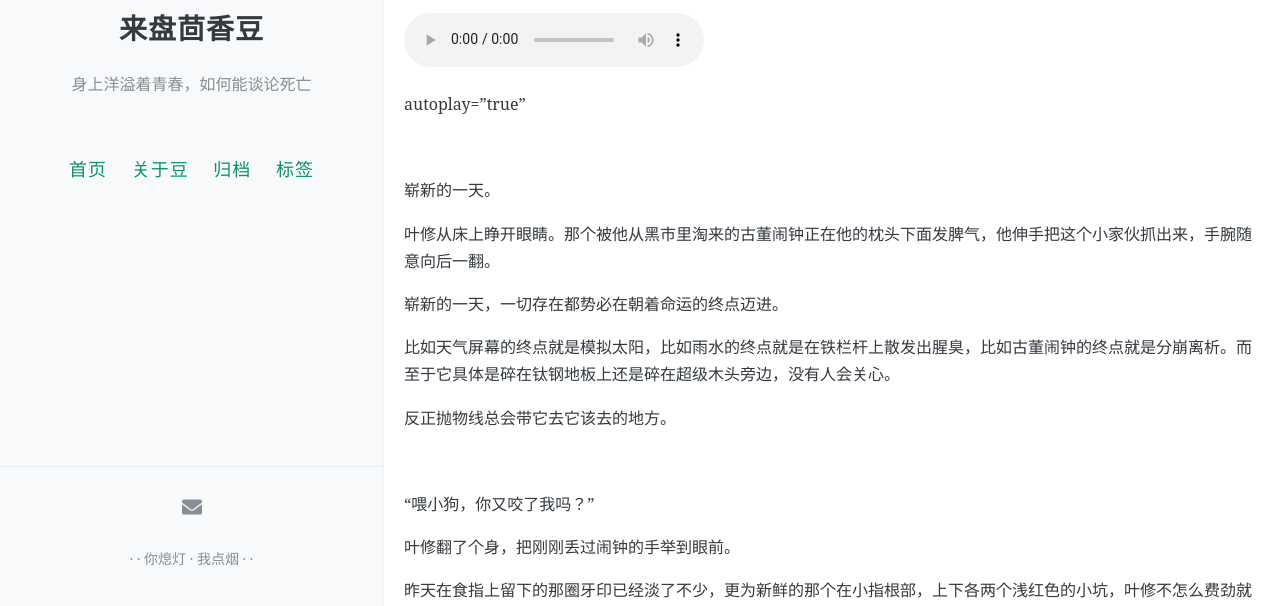
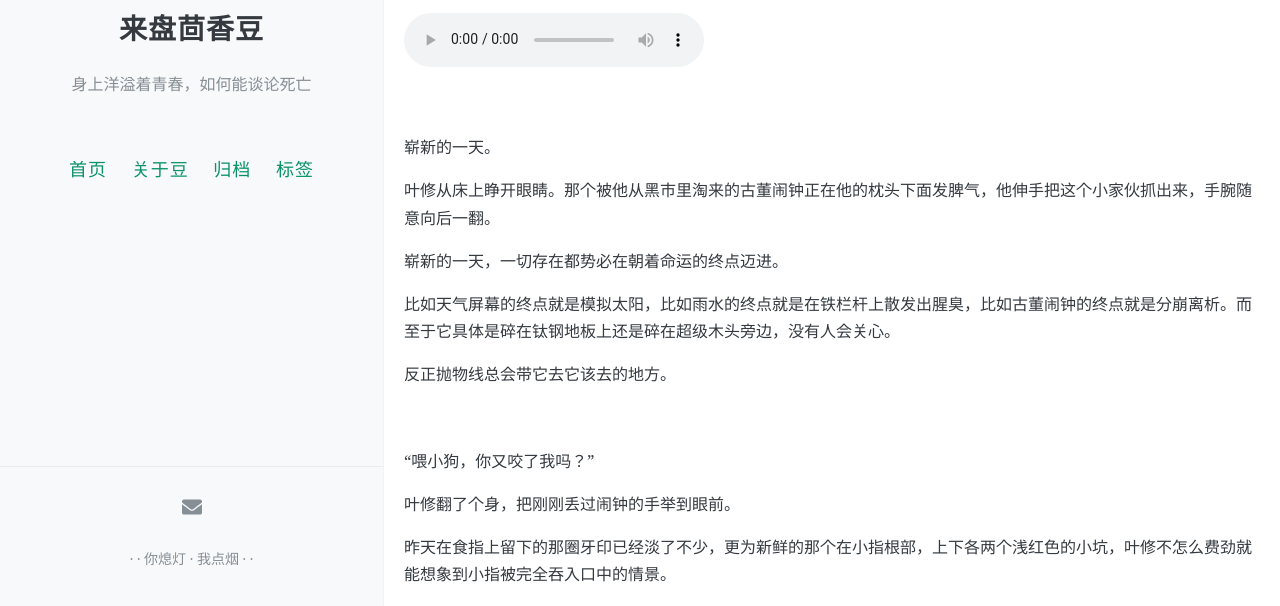
Before and after one commit to nadatomayo/dodo, a Jekyll site: the page built from _posts/2022-01-13-σ1011：“你养了电子狗吗？”.md, in a window 1280 px wide and 900 px high, cut to the strip 294-900 px from the top of the window. Built offline with Jekyll 4.4.1, drawn with Linux system fonts in a browser that asks for light colours; comment, search, counter and statistics services are not loaded.

Commit message:
Update 2022-01-13-σ1011：“你养了电子狗吗？”.md

```diff
--- a/_posts/2022-01-13-σ1011：“你养了电子狗吗？”.md
+++ b/_posts/2022-01-13-σ1011：“你养了电子狗吗？”.md
@@ -13,11 +13,11 @@ comments: true
 
 <br/><br/><br/>
 
-<audio src="https://sharefs.ali.kugou.com/202201271444/7a823704332fd8e13087361a238370d5/KGTX/CLTX001/874db2a0db207cfdab88f7eb1d54d327.mp3" controls="controls">
+<audio src="https://sharefs.ali.kugou.com/202201271444/7a823704332fd8e13087361a238370d5/KGTX/CLTX001/874db2a0db207cfdab88f7eb1d54d327.mp3" controls="controls" autoplay="true"  >
 
 </audio>
 
-autoplay="true"
+
 
 
 <br/>
```
